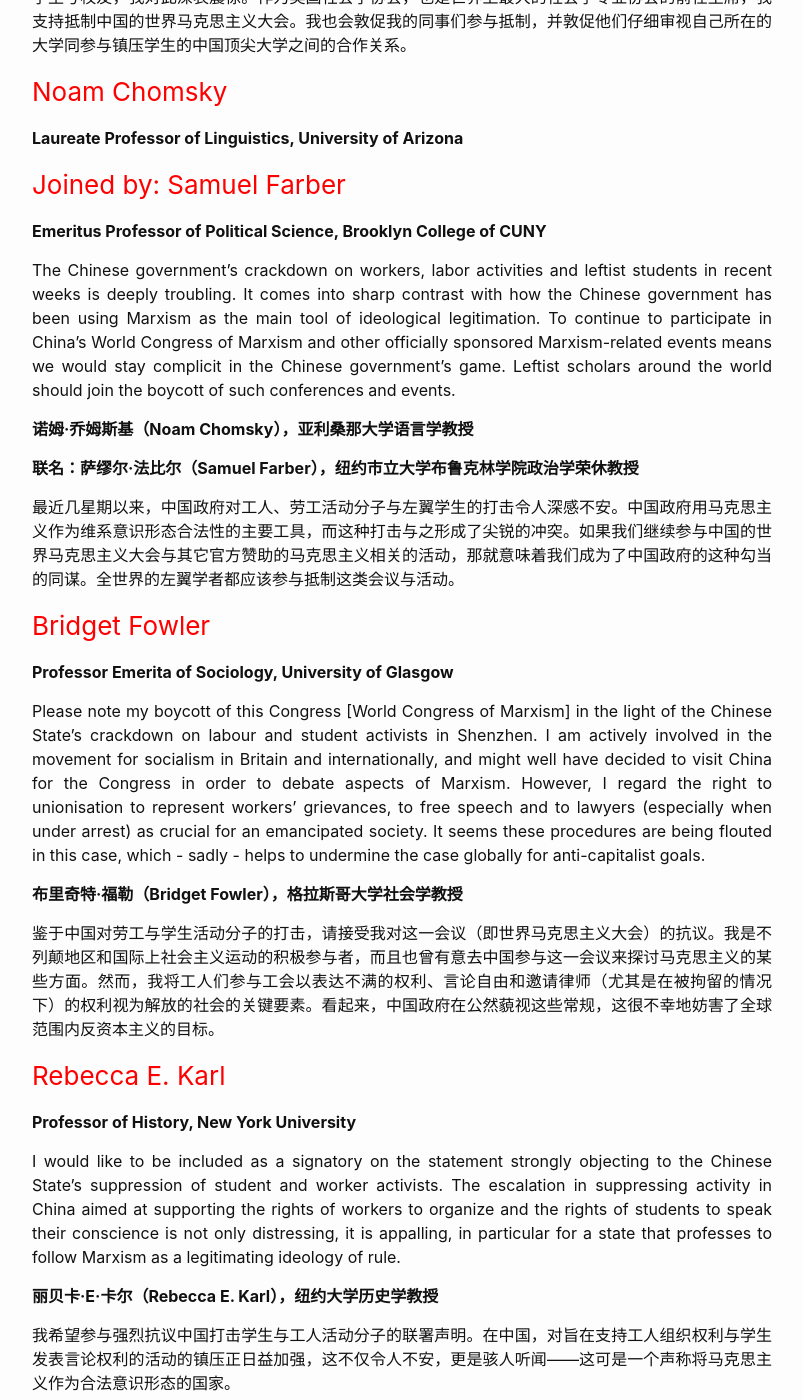
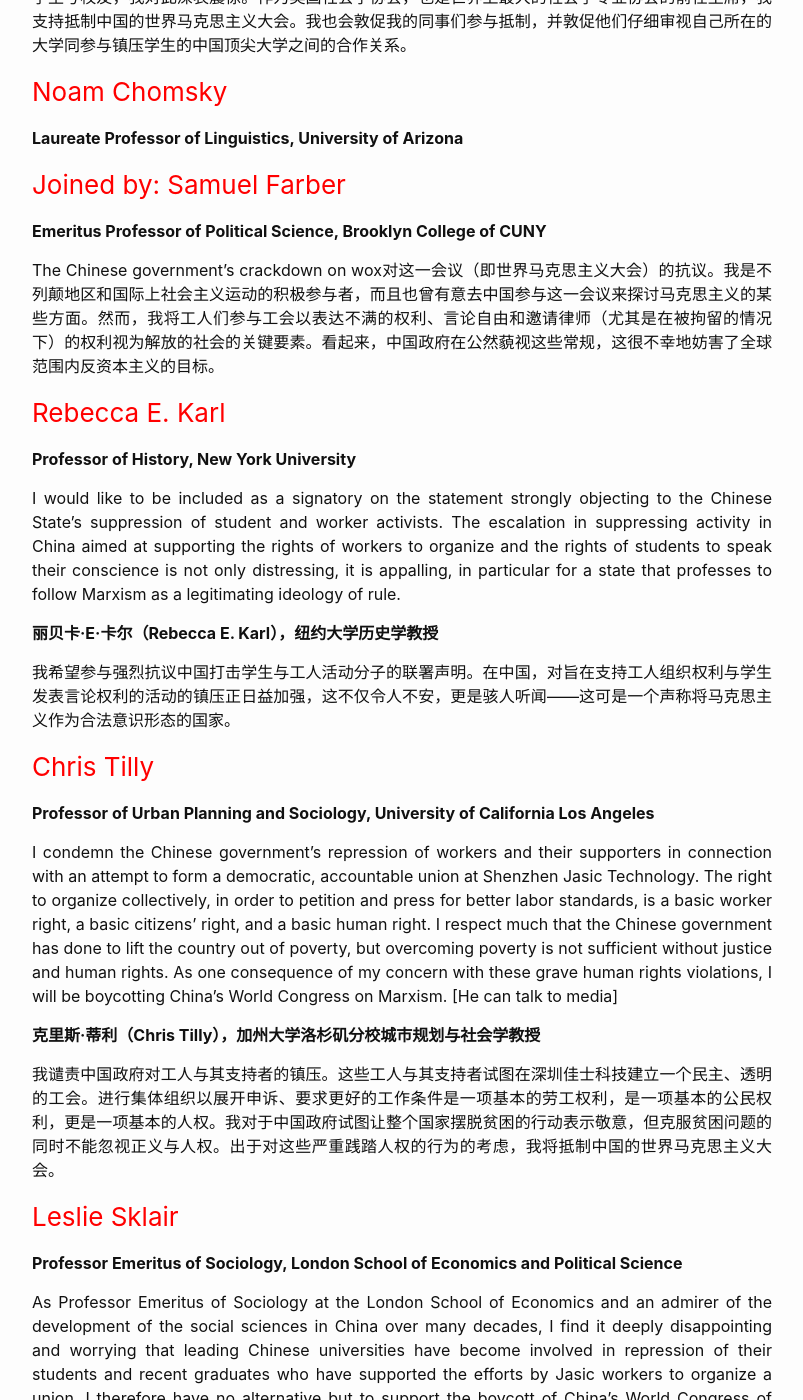
Before and after one commit to Spectre-RPEMC/Spectre-RPEMC.github.io, a Jekyll site: the page built from _posts/2018-11-29-statements.MD, in a window 1280 px wide and 1400 px high, scrolled down 1787 px. Shown: the whole window, without its empty margins (238-1041 px from the left). Built offline with Jekyll 4.4.1, drawn with Linux system fonts in a browser that asks for light colours; some of the changed text lies outside the part shown.

Commit message:
Update 2018-11-29-statements.MD

```diff
--- a/_posts/2018-11-29-statements.MD
+++ b/_posts/2018-11-29-statements.MD
@@ -52,23 +52,7 @@
 
 **Emeritus Professor of Political Science, Brooklyn College of CUNY**
 
-The Chinese government's crackdown on workers, labor activities and leftist students in recent weeks is deeply troubling. It comes into sharp contrast with how the Chinese government has been using Marxism as the main tool of ideological legitimation. To continue to participate in China's World Congress of Marxism and other officially sponsored Marxism-related events means we would stay complicit in the Chinese government's game. Leftist scholars around the world should join the boycott of such conferences and events.
-
-**诺姆·乔姆斯基（Noam Chomsky），亚利桑那大学语言学教授**
-
-**联名：萨缪尔·法比尔（Samuel Farber），纽约市立大学布鲁克林学院政治学荣休教授**
-
-最近几星期以来，中国政府对工人、劳工活动分子与左翼学生的打击令人深感不安。中国政府用马克思主义作为维系意识形态合法性的主要工具，而这种打击与之形成了尖锐的冲突。如果我们继续参与中国的世界马克思主义大会与其它官方赞助的马克思主义相关的活动，那就意味着我们成为了中国政府的这种勾当的同谋。全世界的左翼学者都应该参与抵制这类会议与活动。
-
-### Bridget Fowler
-
-**Professor Emerita of Sociology, University of Glasgow**
-
-Please note my boycott of this Congress [World Congress of Marxism] in the light of the Chinese State's crackdown on labour and student activists in Shenzhen. I am actively involved in the movement for socialism in Britain and internationally, and might well have decided to visit China for the Congress in order to debate aspects of Marxism. However, I regard the right to unionisation to represent workers' grievances, to  free speech and to lawyers (especially when under arrest) as crucial for an emancipated society. It seems these procedures are being flouted in this case, which - sadly - helps to undermine the case globally for anti-capitalist goals.
-
-**布里奇特·福勒（Bridget Fowler），格拉斯哥大学社会学教授**
-
-鉴于中国对劳工与学生活动分子的打击，请接受我对这一会议（即世界马克思主义大会）的抗议。我是不列颠地区和国际上社会主义运动的积极参与者，而且也曾有意去中国参与这一会议来探讨马克思主义的某些方面。然而，我将工人们参与工会以表达不满的权利、言论自由和邀请律师（尤其是在被拘留的情况下）的权利视为解放的社会的关键要素。看起来，中国政府在公然藐视这些常规，这很不幸地妨害了全球范围内反资本主义的目标。
+The Chinese government's crackdown on wox对这一会议（即世界马克思主义大会）的抗议。我是不列颠地区和国际上社会主义运动的积极参与者，而且也曾有意去中国参与这一会议来探讨马克思主义的某些方面。然而，我将工人们参与工会以表达不满的权利、言论自由和邀请律师（尤其是在被拘留的情况下）的权利视为解放的社会的关键要素。看起来，中国政府在公然藐视这些常规，这很不幸地妨害了全球范围内反资本主义的目标。
 
 ### Rebecca E. Karl
 
```
Also changed, not shown: other parts of _posts/2018-11-29-statements.MD (+3 -0 lines).
